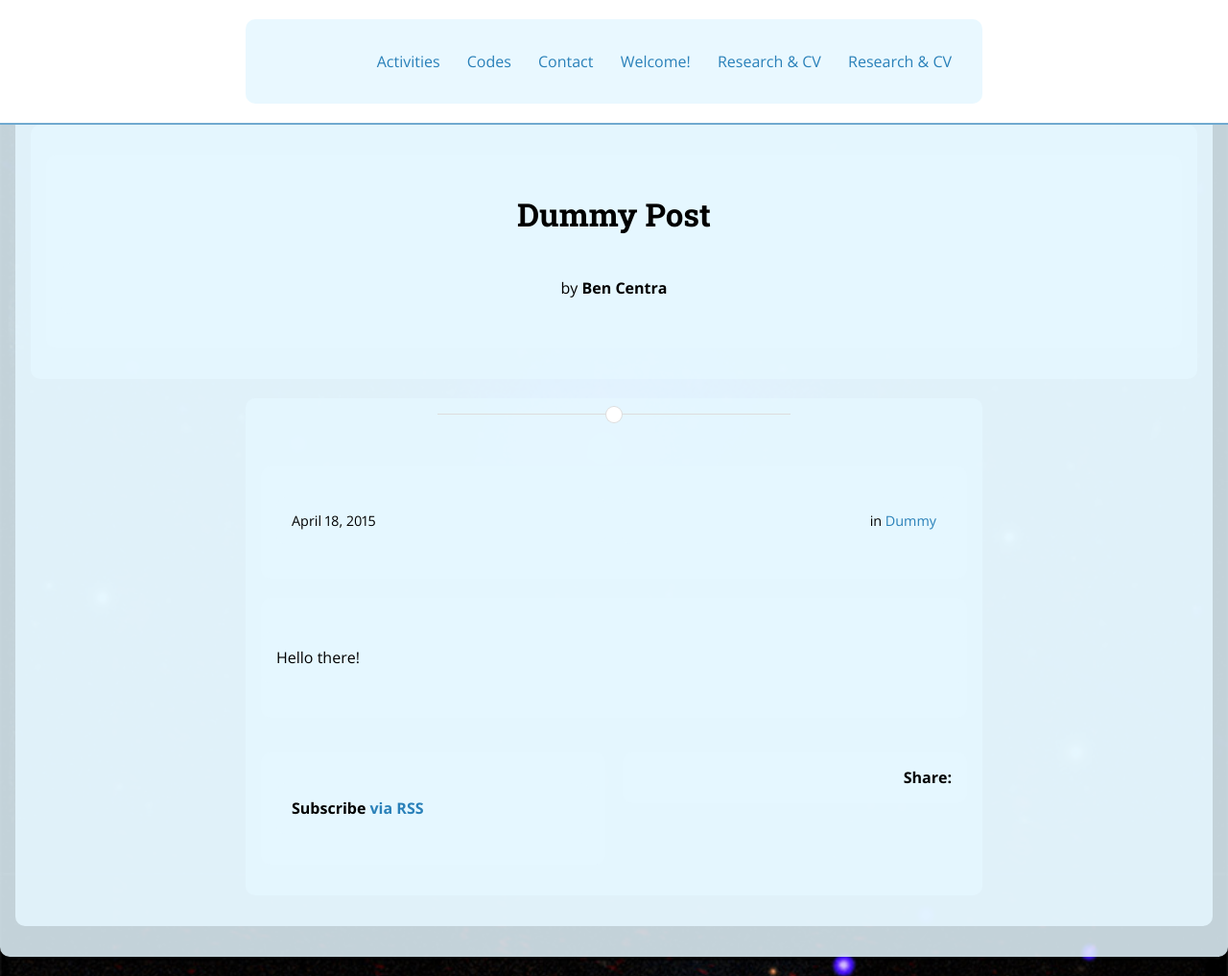
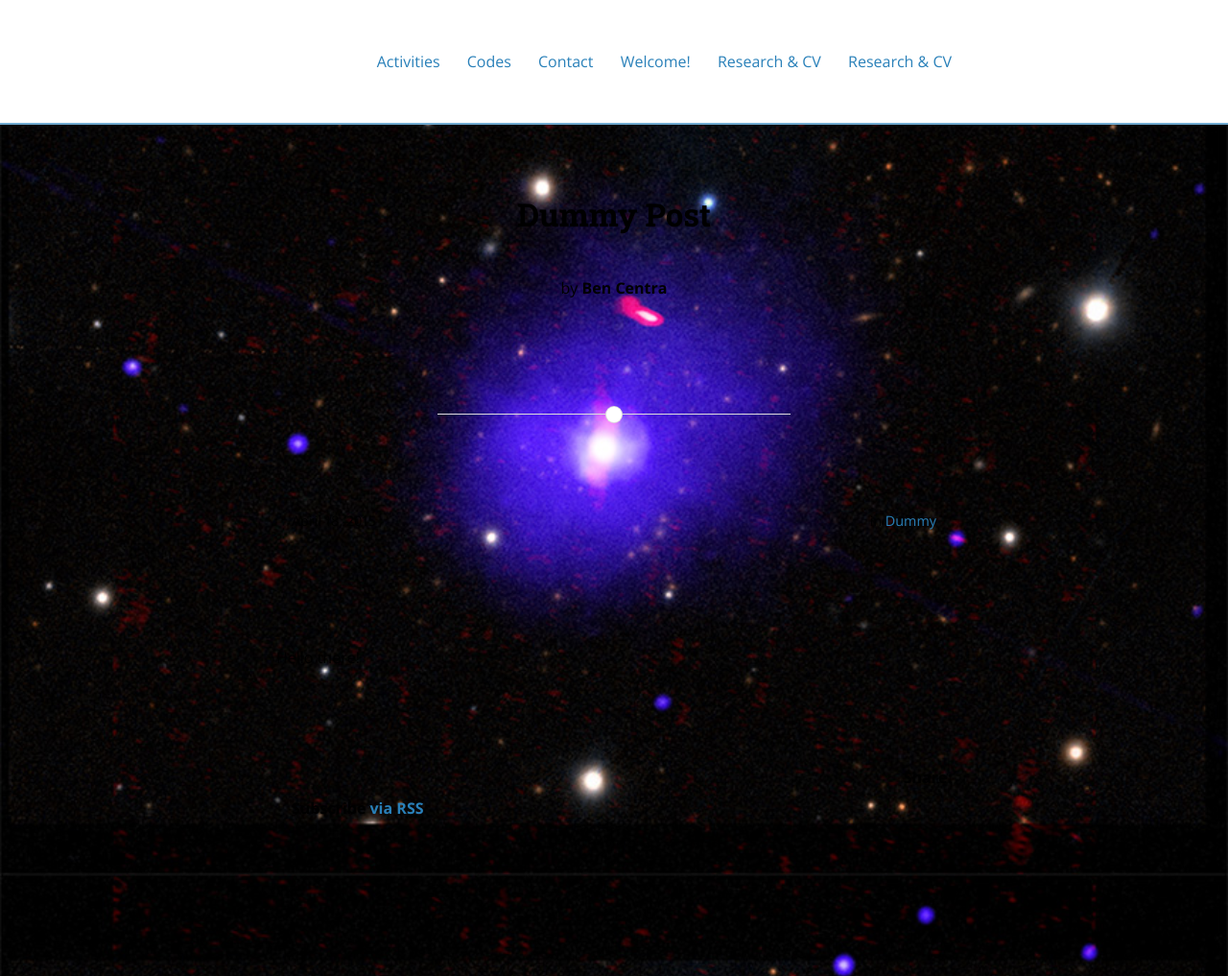
Before and after one commit to jsiskreynes-astro/jsiskreynes-astro.github.io, a Jekyll site: the page built from _posts/2015-04-18-dummy.md, in a window 1280 px wide and 1017 px high. Shown: the whole window at 96% size. Built offline with Jekyll 4.4.1, drawn with Linux system fonts in a browser that asks for light colours; nearby versions of some CDN libraries.

Commit message:
Update main.scss

```diff
--- a/css/main.scss
+++ b/css/main.scss
@@ -22,7 +22,6 @@ body {
 ;
 /* Pale blue content boxes for readability */
 main, article, section, div, p {
-  background: rgba(230, 247, 255, 0.85); /* translucent pale cyan */
   padding: 12px 16px;
   border-radius: 10px;
   margin: 20px auto;
```
